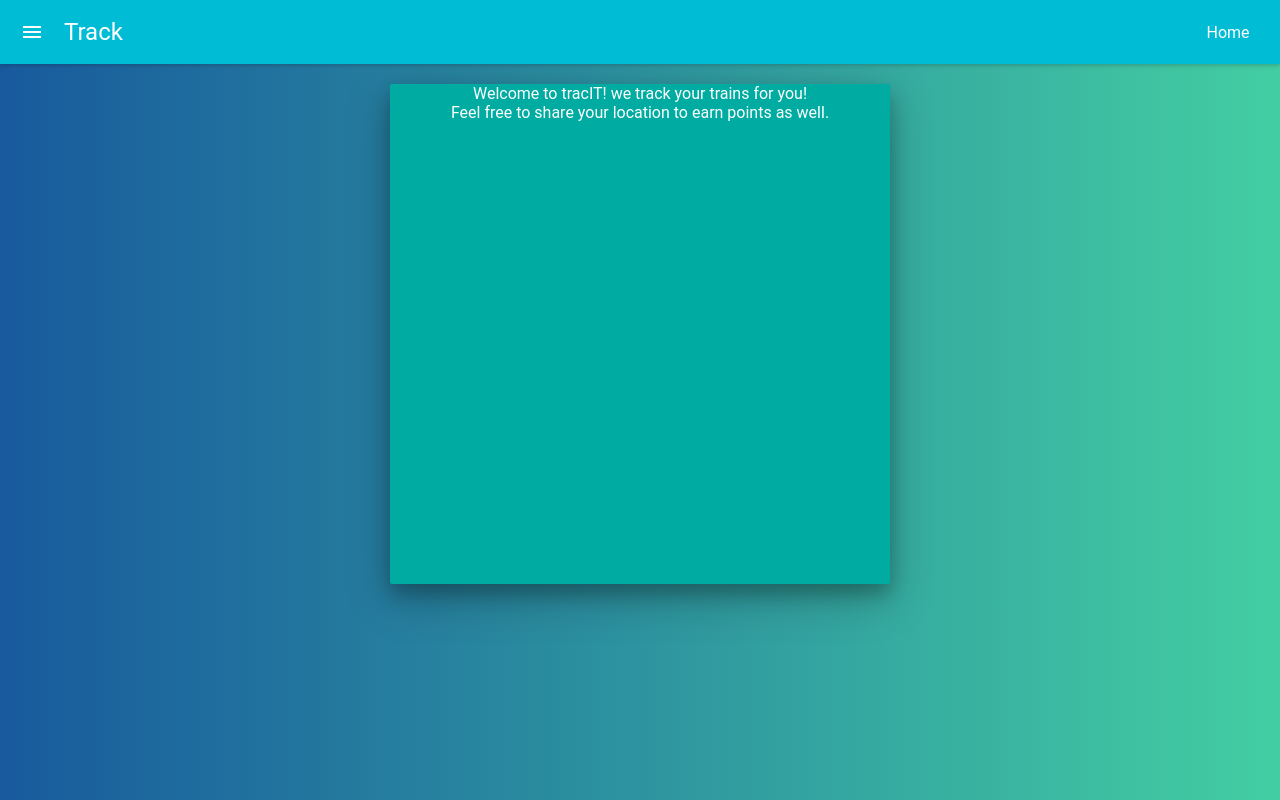
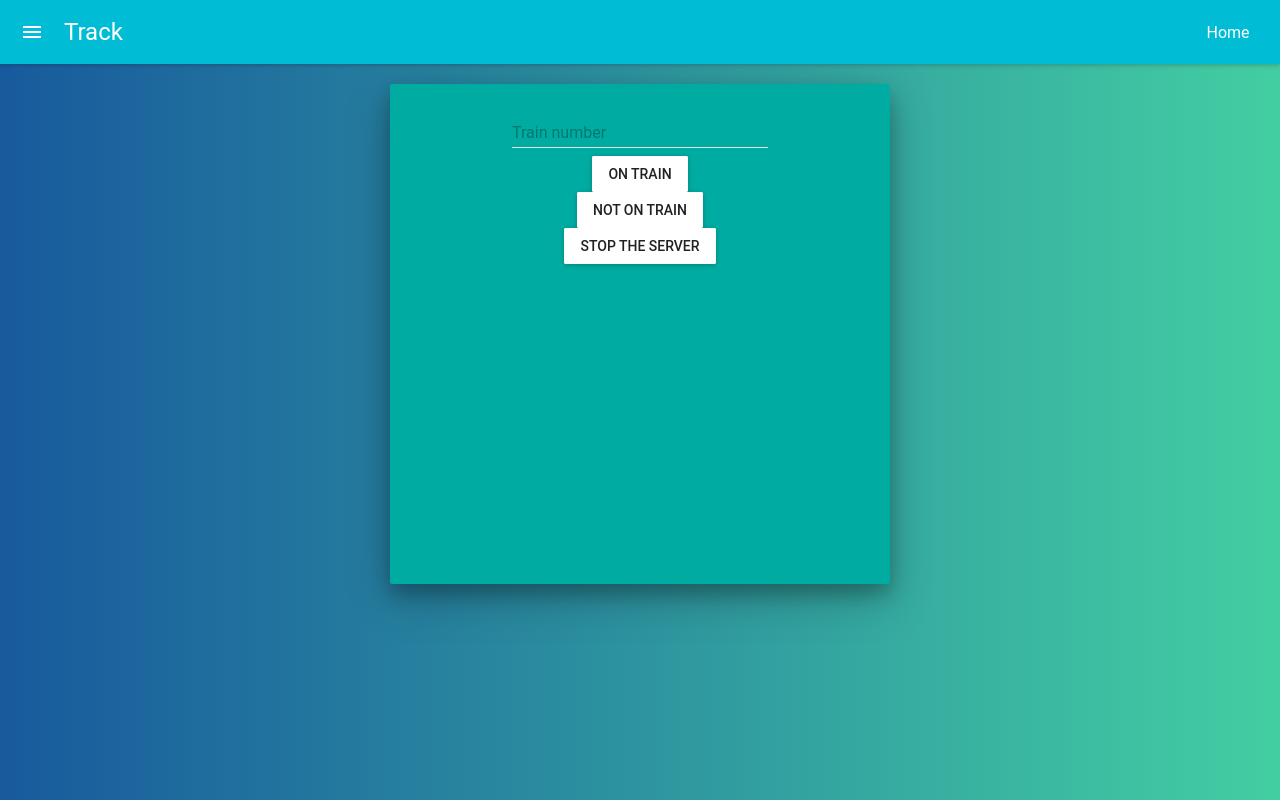
Before and after one commit to xprilion/hack36, a React (Create React App) app in the folder front-end/: page / in a window 1280 px wide. Built offline with nearby package versions, Linux system fonts and the light colour scheme; no server answers; what react-geolocated would draw is missing.

Commit message:
spa changes

```diff
--- a/front-end/src/App.js
+++ b/front-end/src/App.js
@@ -16,11 +16,6 @@ class App extends Component {
 	}
 	toggleBar=()=>{
 		this.setState({open:!this.state.open});
-	}
-	// once the server is running try this
-	componentDidMount(){
-		this.ws = new WebSocket('ws://127.0.0.1:9300');
-		//this.ws.onopen=()=>{dispatch('open',null)};
 	}
 	  render() {
 	    return (
--- a/front-end/src/components/home.js
+++ b/front-end/src/components/home.js
@@ -1,6 +1,8 @@
 import React, { Component } from 'react';
 import Paper from 'material-ui/Paper';
 import '../index.css';
+import RaisedButton from 'material-ui/RaisedButton';
+import TextField from 'material-ui/TextField';
 const style = {
   height: 500,
   width: 500,
@@ -8,17 +10,43 @@ const style = {
   textAlign: 'center',
   display: 'inline-block',
 };
-
 class home extends Component {
-
+	constructor(props){
+		super(props);
+		this.state = {
+			type:'train',
+			train_no: '',
+			onTrain:''
+		};
+		this.handleChange = this.handleChange.bind(this);
+		this.onTrain = this.onTrain.bind(this);
+		this.notOnTrain = this.notOnTrain.bind(this);
+		this.stopIt = this.stopIt.bind(this);
+	}
+	componentDidMount(){
+		this.ws = new WebSocket('ws://127.0.0.1:9300');
+	}
+	handleChange = (e)=>{
+		this.setState({train_no:e.target.value});
+	}
+	onTrain = ()=>{
+		this.setState({onTrain:'yes'});
+	}
+	notOnTrain = ()=>{
+		this.setState({onTrain:'no'});
+	}
+	stopIt = ()=>{
+		this.setState({type:'admin'});
+	}
 	render() {
 		return (
 			<div className="hp">
 
 				<Paper className="paper" style={style} zDepth={4}>
-					Welcome to tracIT! we track your trains for you!
-					<br/>
-					Feel free to share your location to earn points as well.
+					<TextField floatingLabelText="Train number" ref="trainno" onChange={this.handleChange}/> <br/>
+			        <RaisedButton label="On Train" onClick={this.onTrain} /><br/>
+			        <RaisedButton label="Not on Train"  onClick={this.notOnTrain}/><br/>
+			        <RaisedButton label="Stop the server"  onClick={this.stopIt}/>
 				</Paper>
       		</div>
 		);
```
